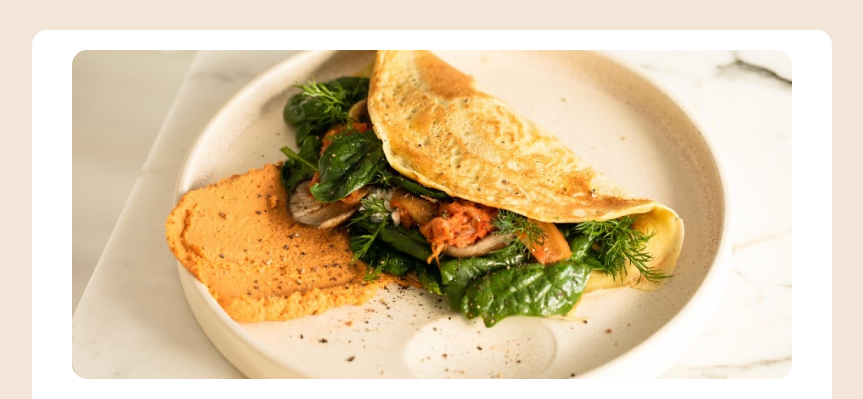
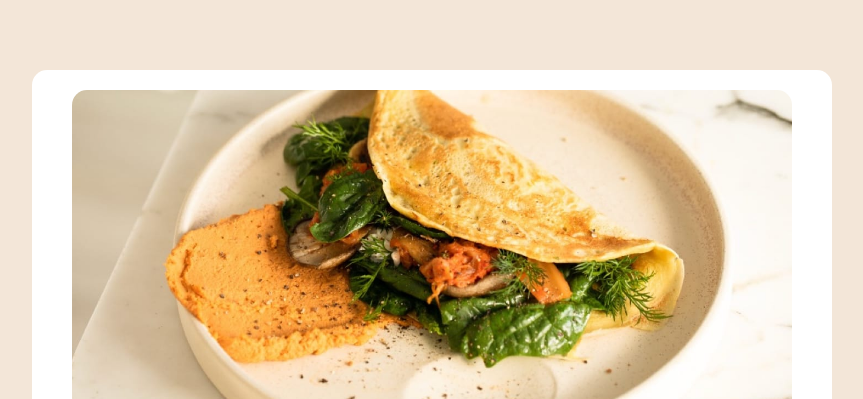
Before and after one commit to AliCamara20/Recipe-page, a plain HTML site: page index.html in a window 1280 px wide. Shown: the top 399 px of the page, without its empty margins (208-1071 px from the left). Drawn offline with Linux system fonts and the light colour scheme; a web font is replaced by a local one.

Commit message:
updated style.css

```diff
--- a/style.css
+++ b/style.css
@@ -60,7 +60,7 @@ p{
 }
 
 .hero{
-    padding: 30px 0;
+    padding: 70px 0;
 }
 
 .hero_img{
```
